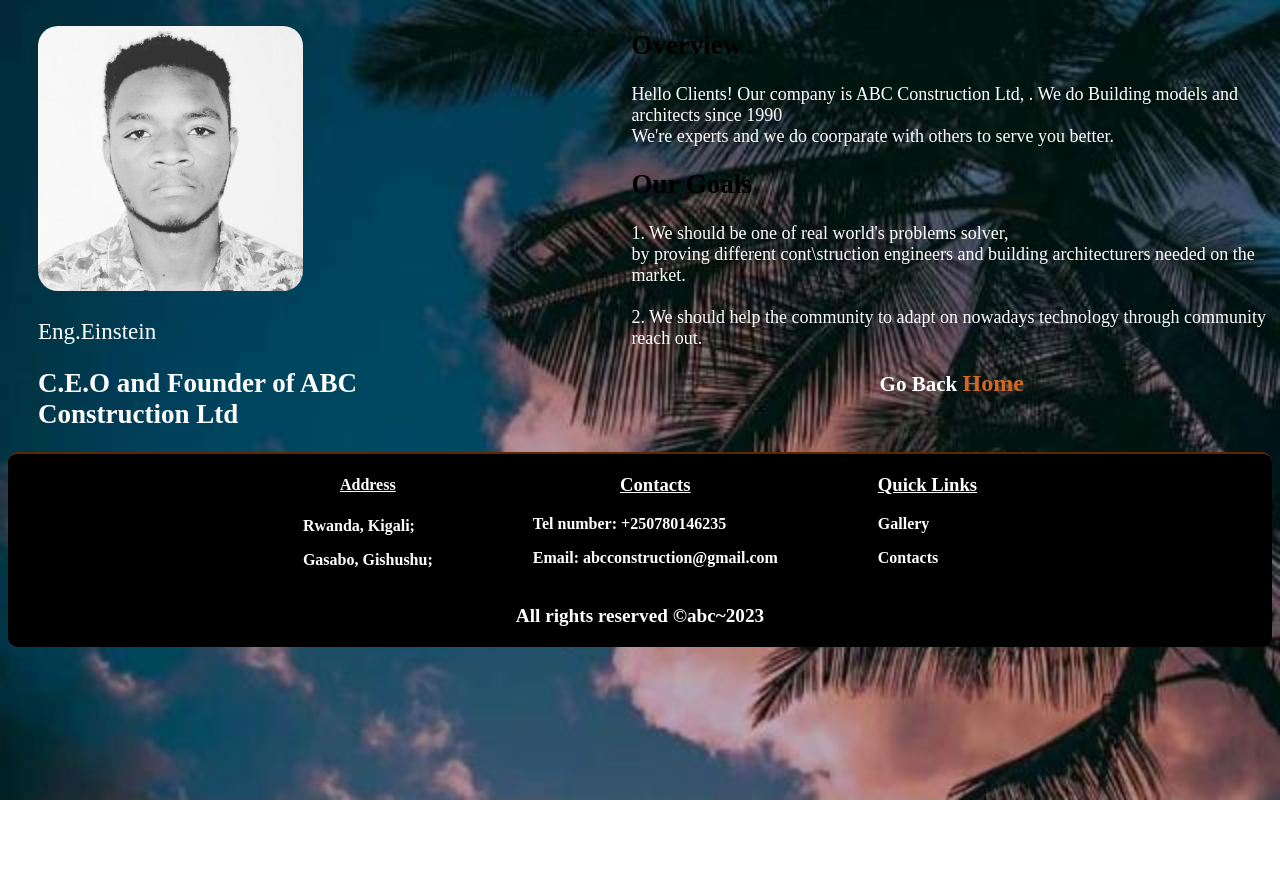
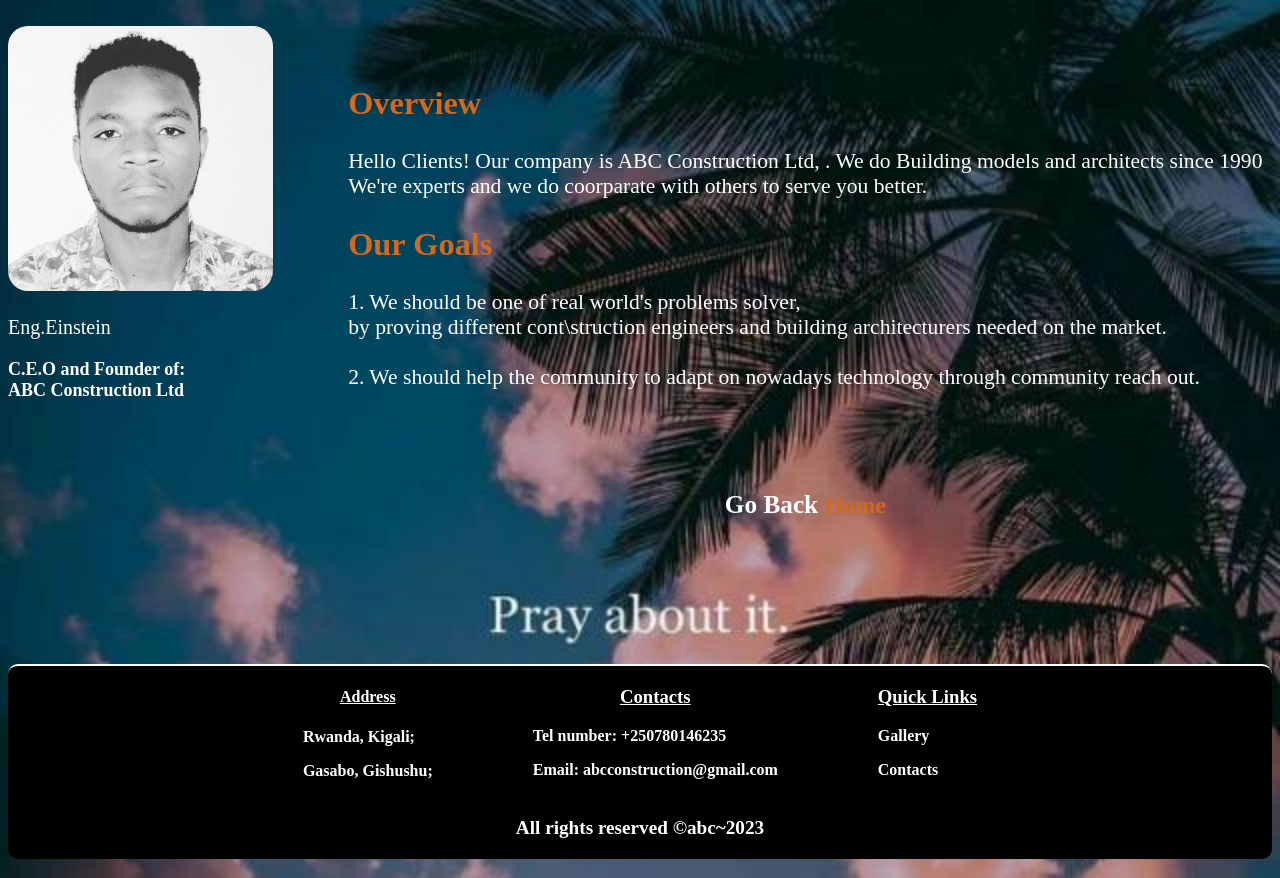
Before and after one commit to Ishimwe7/SimpleWebsiteForAbcConstruction, a plain HTML site: page about.html in a window 1280 px wide. Before the commit the page ends 800 px from the top, so only its background shows below. Drawn offline with Linux system fonts and the light colour scheme; files that its build step writes are made by us from their sources.

Commit message:
some changes made

```diff
--- a/about.html
+++ b/about.html
@@ -3,7 +3,7 @@
   <head>
     <title>about me</title>
     <meta charset="UTF-8" />
-    <link rel="stylesheet" href="/CSS/styles.css" />
+    <link rel="stylesheet" href="styles.css" />
     <style>
       img {
         border-radius: 20px;
@@ -21,17 +21,17 @@
             alt=""
           />
         </p>
-        <p style="font-size: 23px">Eng.Einstein</p>
-        <h2>C.E.O and Founder of ABC Construction Ltd</h2>
+        <p style="font-size: 20px">Eng.Einstein</p>
+        <h2 style="font-size: large;">C.E.O and Founder of: <br> ABC Construction Ltd</h2>
       </div>
       <div class="b_text">
-        <h2 class="titles" style="color:black">Overview</h2>
+        <h2 class="titles" style="color:chocolate">Overview</h2>
         <p>
           Hello Clients! Our company is ABC Construction Ltd, . We do
           Building models and architects since 1990<br />
           We're experts and we do coorparate with others to serve you better.
         </p>
-        <h2 class="titles" style="color:black">Our Goals</h2>
+        <h2 class="titles" style="color:chocolate">Our Goals</h2>
         <p>
           1. We should be one of real world's problems solver,<br />
           by proving different cont\struction engineers and building architecturers needed on the market.
--- a/styles.css
+++ b/styles.css
@@ -51,13 +51,21 @@ img{
 }
 .whole{
     display: flex;
-    gap: 4cm;
+    gap: 2cm;
     font-size: large;
 
 }
 .founder{
-    padding-left: 20px;
-    margin-left: 10px;
+    padding-left: 0px;
+    margin-left: 0px;
+}
+.b_text{
+    font-size: larger;
+    margin-bottom: 120px;
+    margin-top: 50px;
+}
+.home{
+    margin-top: 100px;
 }
 .contacts{
     justify-content: center;
@@ -85,7 +93,7 @@ a:hover{
 }
 .gal{
     width: 200px;
-    margin: 6px;
+    margin: 10px;
     text-align: center;
     width: calc(25% - 20px);
 }
@@ -126,7 +134,7 @@ a:hover{
 }
 .footer{
     margin: 0px;
-    border-top: 2px solid rgb(92, 39, 2);
+    border-top: 2px solid;
     background-color:black;
     color: white;
     border-radius: 10px;
@@ -149,10 +157,11 @@ a:hover{
     padding: auto;
     border-radius: 5px;
     margin-left: 350px;
-    margin-bottom: 100px;
+    margin-bottom: 80px;
 }
 .h1{
     text-align: center;
+    color: chocolate;
 }
 body{
     font-family: 'Times New Roman', Times, serif;
@@ -162,6 +171,7 @@ textarea{
     background-color: bisque;
     color: #000;
     font-size: medium;
+    border-radius: 10px;
 }
 .in{
     display: table-row;
```
Also changed, not shown: contacts.html (+1 -1 lines).
